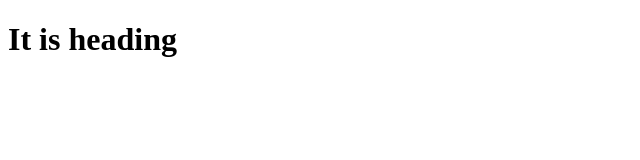
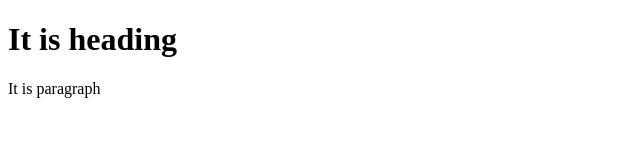
Before and after one commit to haqnawaz99/ISDP2023, a plain HTML site: page 20230612/index.html in a window 1280 px wide. Shown: the whole page, without its empty margins (0-640 px from the left). Drawn offline with Linux system fonts and the light colour scheme.

Commit message:
Second commit

```diff
--- a/20230612/index.html
+++ b/20230612/index.html
@@ -7,5 +7,6 @@
   </head>
   <body>
     <h1>It is heading</h1>
+    <p>It is paragraph</p>
   </body>
 </html>
```
